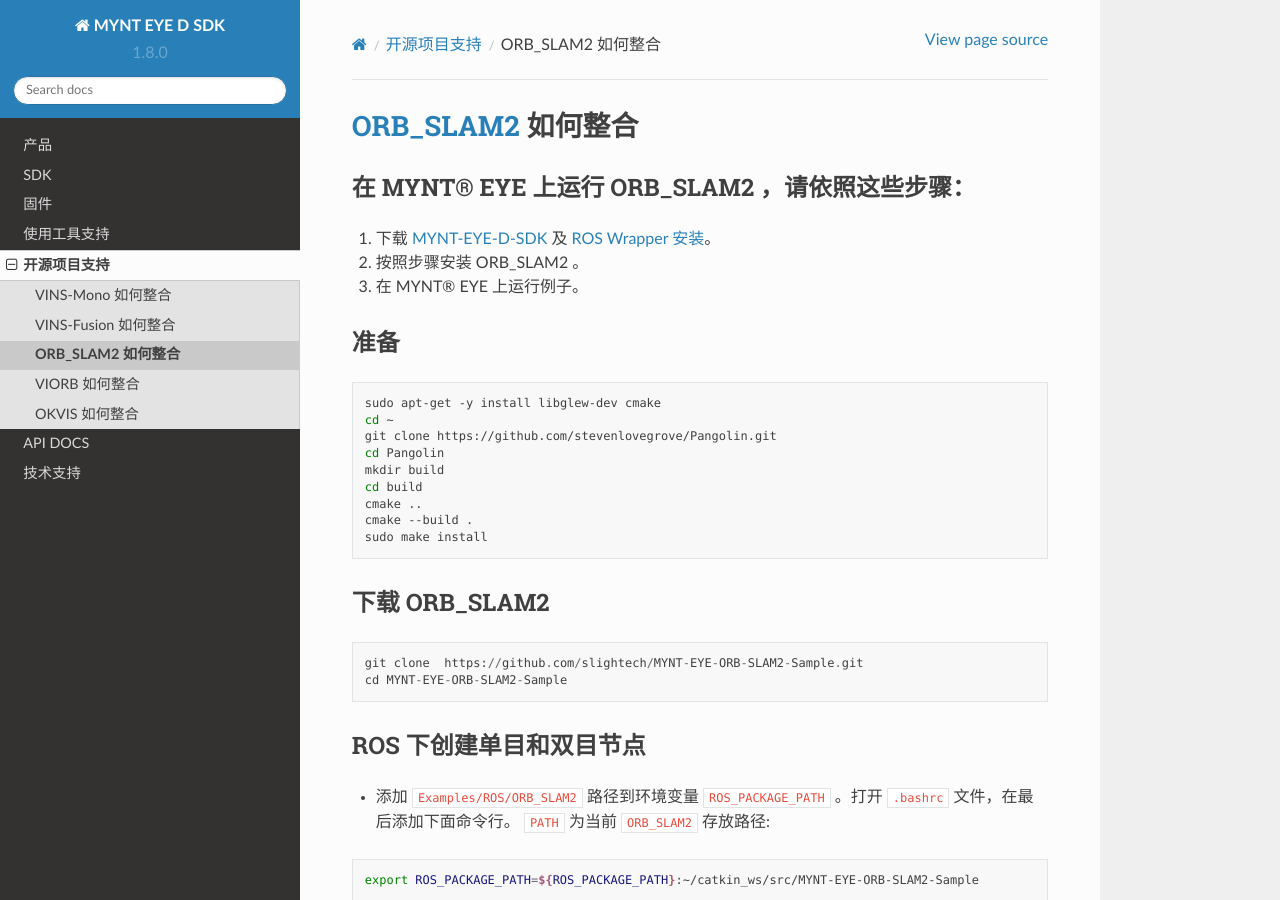
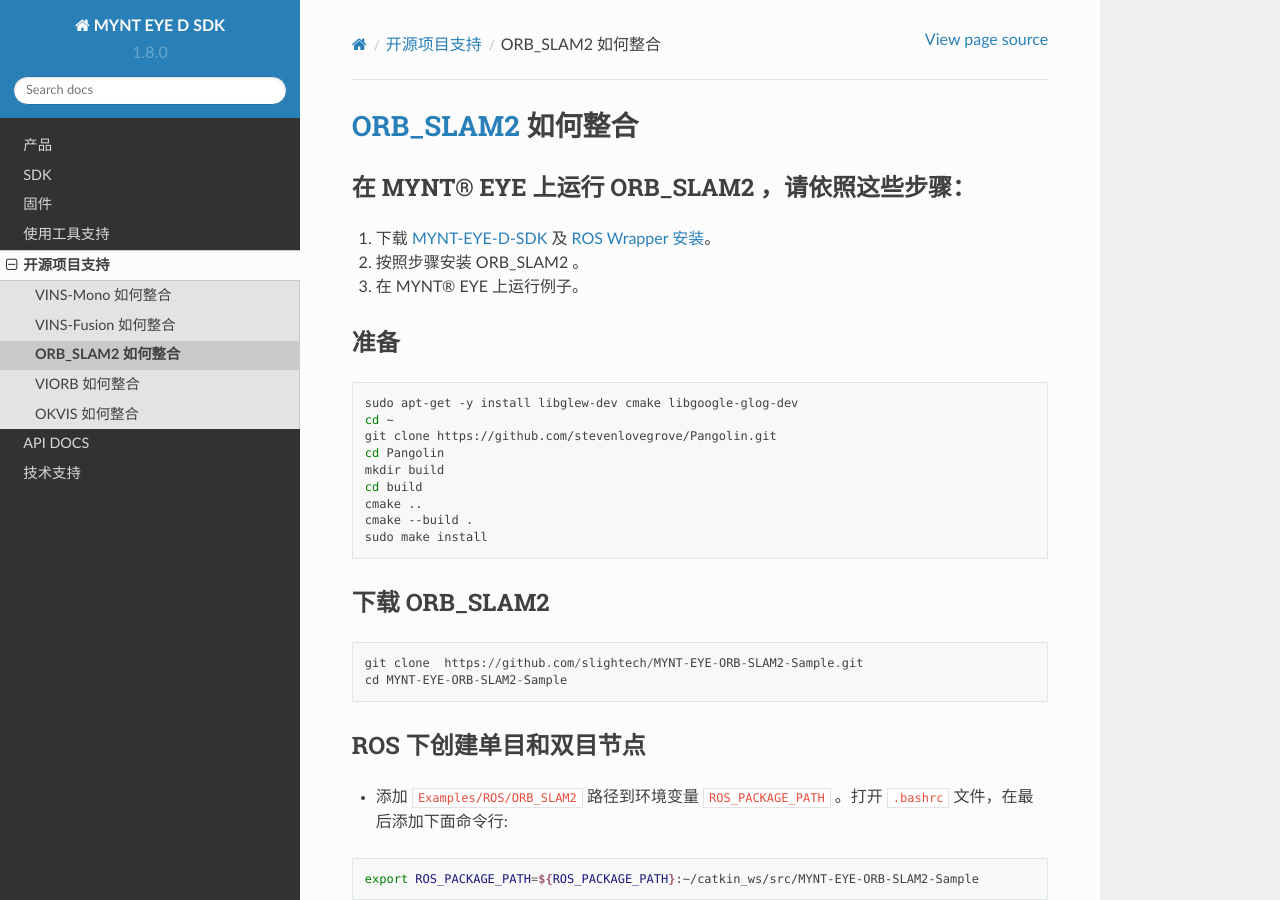
Before and after one commit to slightech/MYNT-EYE-D-SDK-Docs-zh_CN, a Sphinx documentation site: the page built from docs/openproject/orb_slam2.rst, in a window 1280 px wide and 900 px high. Built offline with Sphinx 7.4.7 and the Read the Docs theme 2.0.0, drawn with Linux system fonts in a browser that asks for light colours.

Commit message:
docs(*): update orb doc

```diff
--- a/docs/openproject/orb_slam2.rst
+++ b/docs/openproject/orb_slam2.rst
@@ -16,7 +16,7 @@
 
 .. code-block:: bash
 
-    sudo apt-get -y install libglew-dev cmake
+    sudo apt-get -y install libglew-dev cmake libgoogle-glog-dev
     cd ~
     git clone https://github.com/stevenlovegrove/Pangolin.git
     cd Pangolin
@@ -38,7 +38,7 @@
 ROS 下创建单目和双目节点
 ------------------------
 
-* 添加 ``Examples/ROS/ORB_SLAM2`` 路径到环境变量 ``ROS_PACKAGE_PATH`` 。打开 ``.bashrc`` 文件，在最后添加下面命令行。 ``PATH`` 为当前 ``ORB_SLAM2`` 存放路径:
+* 添加 ``Examples/ROS/ORB_SLAM2`` 路径到环境变量 ``ROS_PACKAGE_PATH`` 。打开 ``.bashrc`` 文件，在最后添加下面命令行:
 
 .. code-block:: bash
 
```
